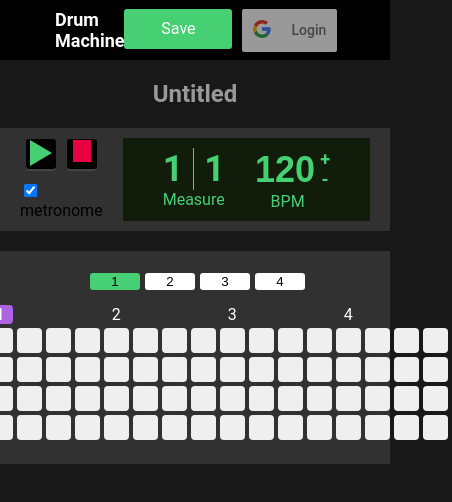
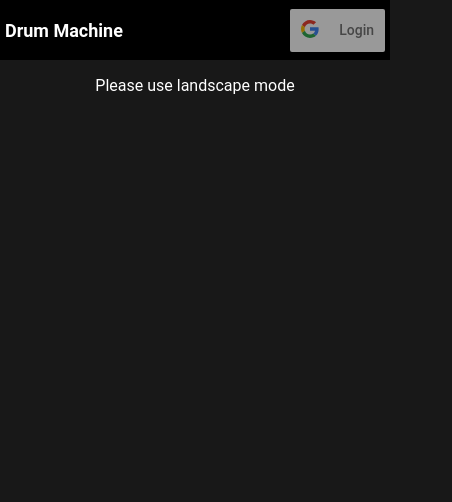
Before and after one commit to roromusic/drum-machine-fullstack, a React (Create React App) app in the folder drum-machine-client/: page /create in a window 390 px wide. Shown: the top 502 px of the page, 452 px wide, since content can reach past the window. Built offline with nearby package versions, Linux system fonts and the light colour scheme; no server answers; the HTML template or start-up script is replaced by a standard one.

Commit message:
Responsive

```diff
--- a/drum-machine-client/src/components/Navbar.css
+++ b/drum-machine-client/src/components/Navbar.css
@@ -2,7 +2,7 @@
     background-color: black;
     color: white;
     height: 60px;
-    padding: 0 55px;
+    padding: 0 5px;
 }
 
 .navbar-container {
@@ -47,7 +47,7 @@
 .navbar-button {
     background-color: #4d4d50;
     border-radius: 3px;
-    width: 108px;
+    width: 90px;
     height: 40px;
 }
 
@@ -99,3 +99,13 @@
 .navbar-picture img {
     width: 40px;
 }
+
+@media screen and (min-width: 768px) {
+    .navbar {
+        padding: 0 55px;
+    }
+
+    .navbar-button {
+        width: 108px;
+    }
+}
--- /dev/null
+++ b/drum-machine-client/src/components/Small.css
@@ -0,0 +1,9 @@
+.small {
+    display: flex;
+    align-items: center;
+    justify-content: center;
+}
+
+.small_p {
+    color: white;
+}
--- /dev/null
+++ b/drum-machine-client/src/components/Small.js
@@ -0,0 +1,12 @@
+import React from 'react';
+import './Small.css';
+
+const Small = () => {
+    return (
+        <div className="small">
+            <p className="small_p">Please use landscape mode</p>
+        </div>
+    )
+}
+
+export default Small;
--- a/drum-machine-client/src/containers/App.js
+++ b/drum-machine-client/src/containers/App.js
@@ -1,11 +1,33 @@
-import React from 'react';
+import React, { Component } from 'react';
 import {connect} from 'react-redux';
 import {withRouter} from 'react-router-dom';
 import * as actions from '../actions';
 import Navbar from '../components/Navbar';
+import Small from '../components/Small';
 import Main from './Main';
 
-const App = ({
+class App extends Component {
+  constructor(props) {
+    super(props);
+
+    this.state = {
+      isMobile: false
+    }
+
+    this.resize = this.resize.bind(this);
+  }
+
+  resize() {
+    this.setState(() => ({ isMobile: window.innerWidth <= 640}))
+  }
+
+  componentDidMount() {
+    window.addEventListener("resize", this.resize.bind(this));
+    this.resize();
+  }
+
+  render() {
+    const {
       user,
       handleSignIn,
       handleLogOut,
@@ -15,7 +37,10 @@ const App = ({
       displayResult,
       handleCreate,
       handleDelete
-}) => (
+    } = this.props;
+    console.log(this.state.isMobile);
+
+    return (
       <div>
         <Navbar
           user={user}
@@ -28,9 +53,17 @@ const App = ({
           displayResult={displayResult}
           onDelete={handleDelete}
         />
-    <Main />
+        {
+          this.state.isMobile
+          ? <div>
+              <Small />
+            </div>
+          : <Main />
+        }
       </div>
     );
+  }
+}
 
 const mapStateToProps = state => ({
   user: state.user,
```
Lines whose indentation alone changed are shown as unchanged.
